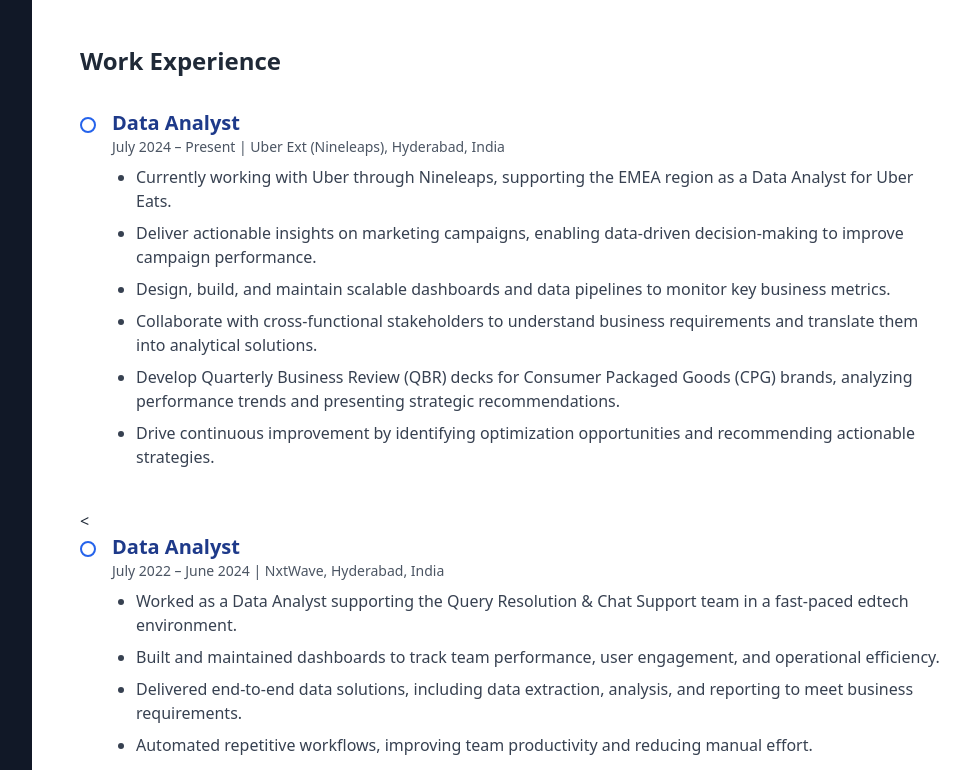
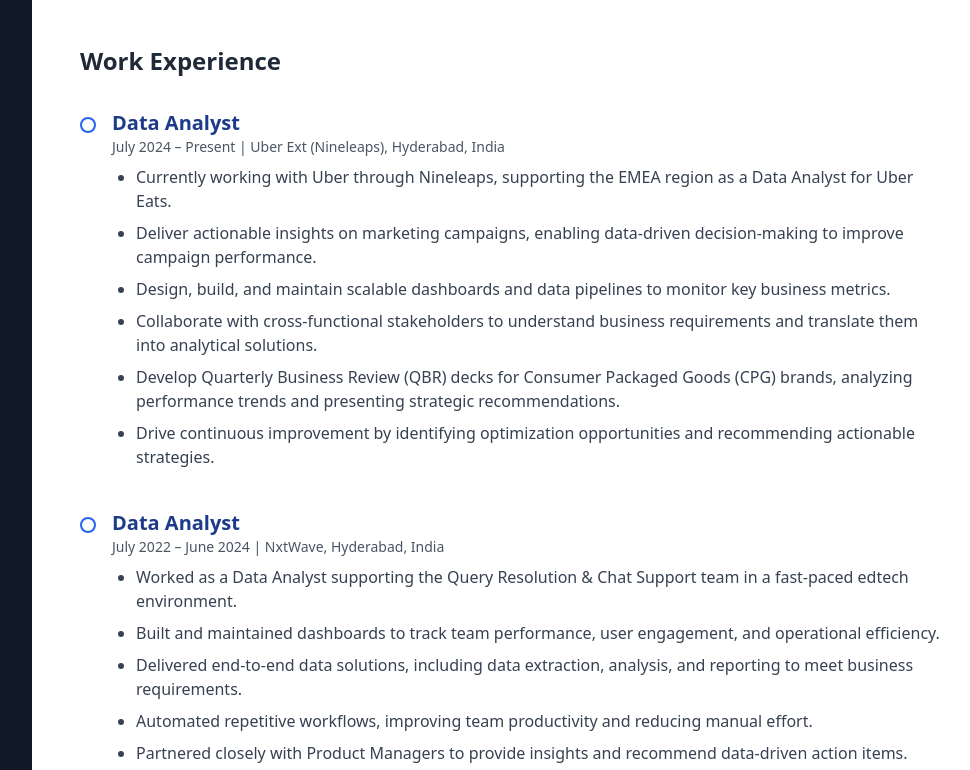
Before and after one commit to Dhanush1919/Dhanush1919.github.io, a plain HTML site: page index.html in a window 1280 px wide. Shown: the part 591-1361 px from the top of the page, without its empty margins (288-1258 px from the left). Drawn offline with nearby package versions, Linux system fonts and the light colour scheme.

Commit message:
Update index.html

```diff
--- a/index.html
+++ b/index.html
@@ -203,7 +203,7 @@
     </div>
 
     <!-- NxtWave Experience -->
-    <<div class="mb-10 pl-8 relative">
+    <div class="mb-10 pl-8 relative">
       <div class="absolute left-0 top-2 w-4 h-4 border-2 border-blue-600 rounded-full bg-white"></div>
 
       <h3 class="text-xl font-semibold text-blue-900">Data Analyst</h3>
```
